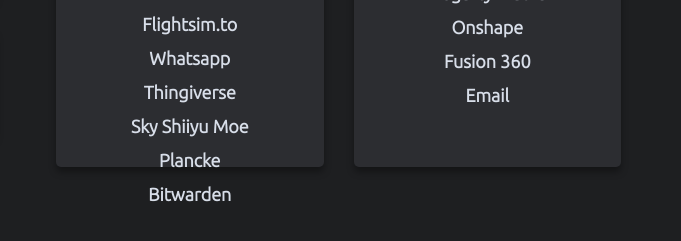
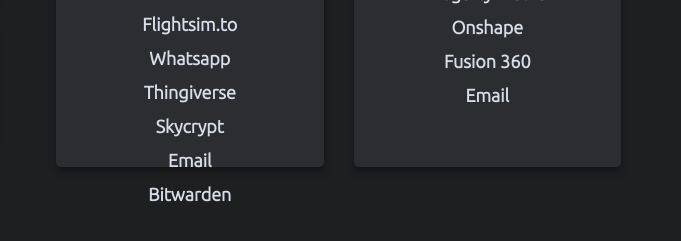
Before and after one commit to Labb1e/start.labbie.co.uk, a website: page index.html in a window 1280 px wide. Shown: the part 553-794 px from the top of the page, 599-1280 px from the left. Drawn offline with nearby package versions, Linux system fonts and the light colour scheme.

Commit message:
added labbie.co.uk email

```diff
--- a/index.html
+++ b/index.html
@@ -116,13 +116,13 @@
                 href="https://sky.shiiyu.moe/"
                 target="blank"
                 class="qlist__link"
-                    >Sky Shiiyu Moe</a
+                    >Skycrypt</a
                 >
                 <a
-                    href="https://plancke.io/"
+                    href="https://webmail.labbie.co.uk"
                     target="blank"
                     class="qlist__link"
-                    >Plancke</a
+                    >Email</a
                 >
                 <a
                     href="https://vault.bitwarden.com/"
```
